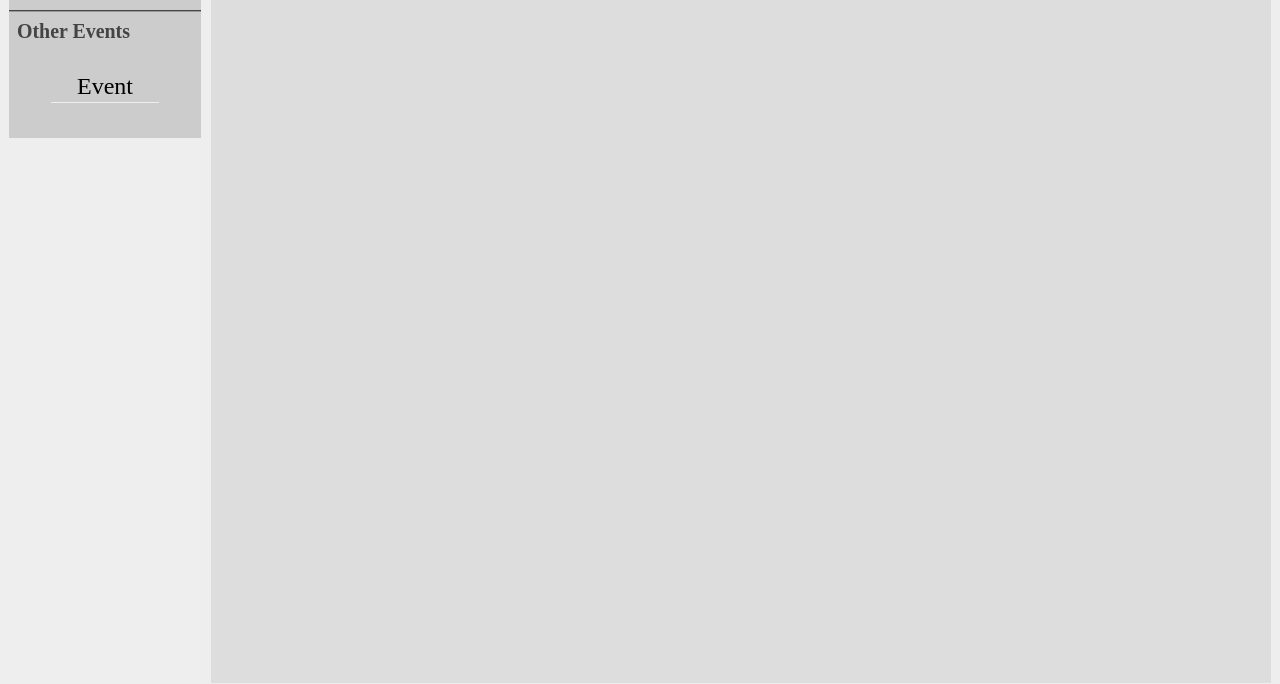
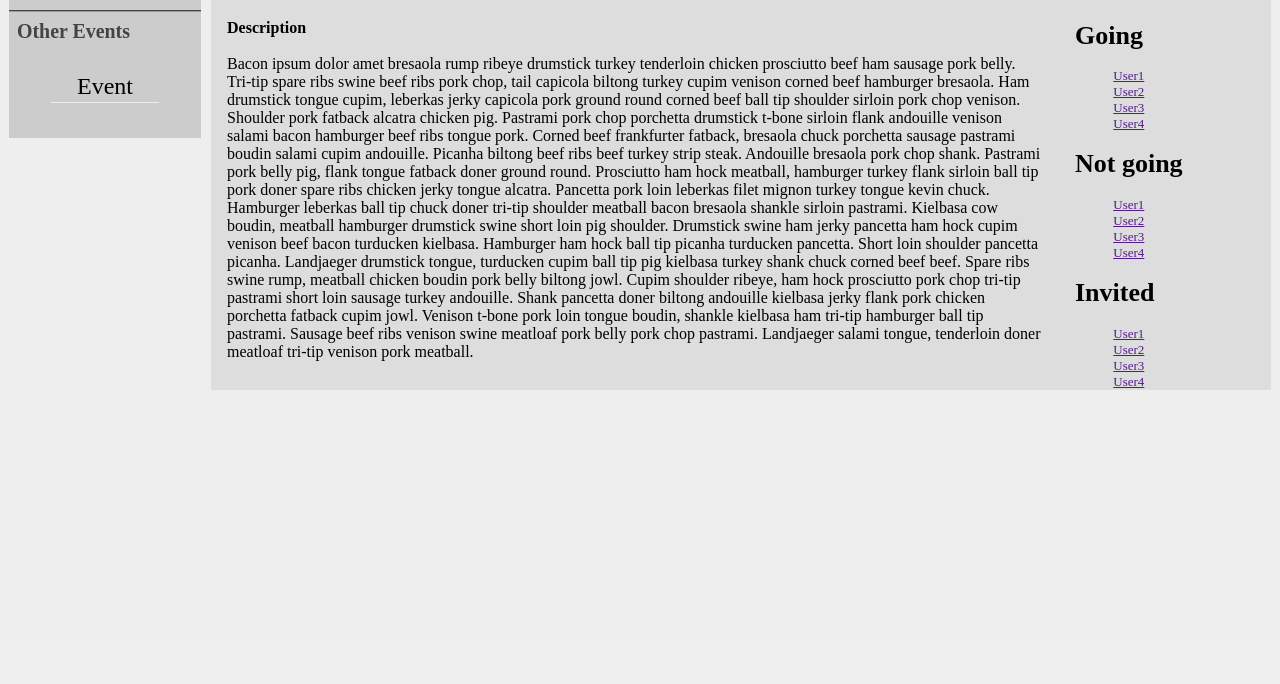
Before and after one commit to 444Duarte/LTW-Proj1, a PHP site: page /events.php in a window 1280 px wide. Shown: the part 162-846 px from the top of the page. After the commit the page ends 552 px from the top, so only its background shows below. Run offline with PHP 8.4, Linux system fonts and the light colour scheme.

Commit message:
Eventos quase terminado, falta fazer o php

```diff
--- a/css/events.css
+++ b/css/events.css
@@ -72,11 +72,10 @@ html,body{
 }
 
 .display-event{
-	height: 100%;
 	margin: 0.5rem;
 	background-color: #dddddd;
     border: groove 1px #eeeeee;
-    overflow: auto;
+    overflow: hidden;
 }
 
 #header{
@@ -85,7 +84,25 @@ html,body{
 	width: 100%;
 	padding: 1rem;
 	box-sizing: border-box;
-	border-bottom: groove 2px #cccccc
+	border-bottom: groove 2px #cccccc;
+	position: relative;
+	background-image: url('../images/events/1.jpg');
+	background-size: 100% 100%;
+    background-repeat: no-repeat;
+    color: #ffffff;
+    text-shadow:
+    -1px -1px 0 #000,
+    1px -1px 0 #000,
+    -1px 1px 0 #000,
+    1px 1px 0 #000;
+}
+
+#header:hover{
+	cursor: pointer;
+}
+
+#header *:hover{
+	cursor: initial;
 }
 
 #header div:first-child{
@@ -98,14 +115,40 @@ html,body{
 	-webkit-margin-before: 0em;
     -webkit-margin-after: 0em;
 }
-#name{
-
-}
 
 #date{
 	float: right;
 }
-#type{
+
+#option{
+	margin: 0.5rem;
+	position: absolute;
+	bottom: 0;
+	right: 0;
+}
+
+#description{
+	width: 80%;
+	float: left;
+	padding: 1rem;
+	box-sizing: border-box;
+}
+
+#description *{
 	-webkit-margin-before: 0em;
     -webkit-margin-after: 0em;
 }
+
+.users{
+	font-size: small;
+	margin-left: 1rem;
+	display: inline-block;
+}
+
+.users div h1:first-child{
+	text-align: left;
+}
+
+.users div{
+	text-align: center;
+}
--- a/events.php
+++ b/events.php
@@ -42,8 +42,65 @@
 				<h2 id="type">Event_type</h2>
 			</div>
 			<h3 id="date">24/11/2015</h3>
+			<form id="option">
+				<select name="Option">
+					<option disabled selected> -- select an option -- </option>
+					<option value="going">Going</option>
+					<option value="not">Not Going</option>
+					<option value="maybe">Maybe</option>
+				</select>
+			</form>
+		</div>
 
+		<div id="description">
+			<h4>Description</h4>
+			<br>
+			<p>
+				Bacon ipsum dolor amet bresaola rump ribeye drumstick turkey tenderloin chicken prosciutto beef ham sausage pork belly. Tri-tip spare ribs swine beef ribs pork chop, tail capicola biltong turkey cupim venison corned beef hamburger bresaola. Ham drumstick tongue cupim, leberkas jerky capicola pork ground round corned beef ball tip shoulder sirloin pork chop venison. Shoulder pork fatback alcatra chicken pig. Pastrami pork chop porchetta drumstick t-bone sirloin flank andouille venison salami bacon hamburger beef ribs tongue pork. Corned beef frankfurter fatback, bresaola chuck porchetta sausage pastrami boudin salami cupim andouille.
+
+				Picanha biltong beef ribs beef turkey strip steak. Andouille bresaola pork chop shank. Pastrami pork belly pig, flank tongue fatback doner ground round. Prosciutto ham hock meatball, hamburger turkey flank sirloin ball tip pork doner spare ribs chicken jerky tongue alcatra. Pancetta pork loin leberkas filet mignon turkey tongue kevin chuck.
+
+				Hamburger leberkas ball tip chuck doner tri-tip shoulder meatball bacon bresaola shankle sirloin pastrami. Kielbasa cow boudin, meatball hamburger drumstick swine short loin pig shoulder. Drumstick swine ham jerky pancetta ham hock cupim venison beef bacon turducken kielbasa. Hamburger ham hock ball tip picanha turducken pancetta.
+
+				Short loin shoulder pancetta picanha. Landjaeger drumstick tongue, turducken cupim ball tip pig kielbasa turkey shank chuck corned beef beef. Spare ribs swine rump, meatball chicken boudin pork belly biltong jowl. Cupim shoulder ribeye, ham hock prosciutto pork chop tri-tip pastrami short loin sausage turkey andouille.
+
+				Shank pancetta doner biltong andouille kielbasa jerky flank pork chicken porchetta fatback cupim jowl. Venison t-bone pork loin tongue boudin, shankle kielbasa ham tri-tip hamburger ball tip pastrami. Sausage beef ribs venison swine meatloaf pork belly pork chop pastrami. Landjaeger salami tongue, tenderloin doner meatloaf tri-tip venison pork meatball.
+			</p>
 		</div>
+
+		<div class="users">
+			<div id="users-going">
+				<h1>Going</h1>
+				<a href="">User1</a>
+				<br>
+				<a href="">User2</a>
+				<br>
+				<a href="">User3</a>
+				<br>
+				<a href="">User4</a>
+			</div>
+			<div id="users-not-going">
+				<h1>Not going</h1>
+				<a href="">User1</a>
+				<br>
+				<a href="">User2</a>
+				<br>
+				<a href="">User3</a>
+				<br>
+				<a href="">User4</a>
+			</div>
+			<div id="users-invited">
+				<h1>Invited</h1>
+				<a href="">User1</a>
+				<br>
+				<a href="">User2</a>
+				<br>
+				<a href="">User3</a>
+				<br>
+				<a href="">User4</a>
+			</div>
+		</div>
+
 
 	</div>
 </body>
```
